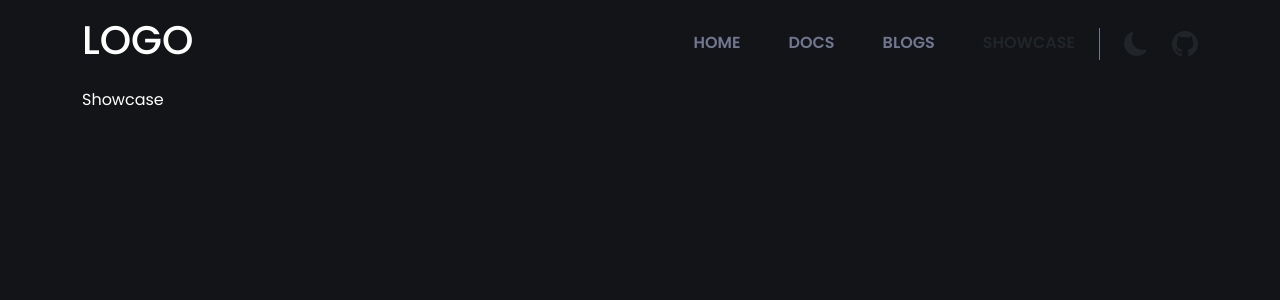
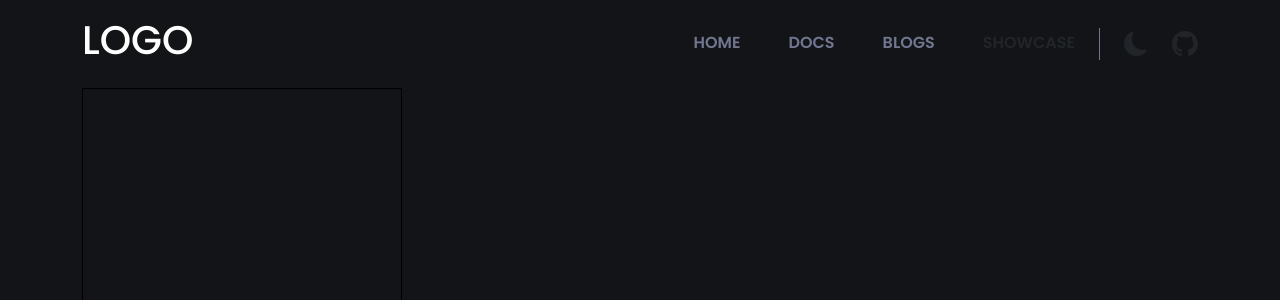
Before and after one commit to lugh-tuatha/FusionUI, a React (Vite) app: page /showcase in a window 1280 px wide. Shown: the top 300 px of the page. Built offline with nearby package versions, Linux system fonts and the light colour scheme.

Commit message:
fix: spacing of footer, add: thumb components

```diff
--- a/src/App.jsx
+++ b/src/App.jsx
@@ -5,7 +5,7 @@ import Header from './components/header'
 import Button from './components/button'
 import Searchbar from './components/searchbar'
 import Footer from './components/footer'
-import Cholo from './components/cholo'
+
 function App() {
   return (
     <>
@@ -21,7 +21,6 @@ function App() {
             </div>
           </div>
         </section>
-        <Cholo />
       </div>
       <div>
         <Footer />
--- a/src/components/cholo/index.jsx
+++ /dev/null
@@ -1,17 +0,0 @@
-import React from 'react'
-import './cholo.css'
-
-function Cholo() {
-  return (
-    <>
-      <div className="container-fluid">
-        choloasdasdasdasdasd
-        <div>
-
-        </div>
-      </div>
-    </>
-  )
-}
-
-export default Cholo
--- a/src/components/footer/footer.css
+++ b/src/components/footer/footer.css
@@ -2,53 +2,60 @@
   margin: 0;
 }
 
-.footer{
+.footer {
   background-color: var(--bg-dark-2);
   position: relative;
   bottom: 0;
   padding: 4rem 0;
 }
 
-.footer a{
+.footer a {
   color: var(--text-color-3);
 }
 
-.footer .info{
+.footer .info {
   background-color: gray;
   border-radius: .25rem;
 }
 
-.footer .info img{
+.footer .info img {
   border-radius: 50%;
   width: 10rem;
 }
 
-.footer .links p{
+.footer .links p {
   line-height: 2rem;
 }
 
-.footer .devs p{
+.footer .devs p {
   line-height: 2rem;
 }
 
-.footer .who-are-we{
+.footer .who-are-we {
+  width: 40rem;
   border-right: 1px solid #575757;
 }
 
-.footer .contact{
+.footer .contact {
   margin-left: 10rem;
 }
 
-.footer .contact form{
+.footer .contact form {
   background-color: #D9D9D9;
+  border-radius: .25rem;
 }
 
 .footer input,
-.footer textarea{
+.footer textarea {
   border-radius: .25rem;
+  padding-left: 1rem;
 }
 
-.footer .contact input{
+.footer textarea {
+  padding-top: .5rem;
+}
+
+.footer .contact input {
   height: 2.25rem;
 }
 
--- a/src/components/footer/index.jsx
+++ b/src/components/footer/index.jsx
@@ -6,8 +6,8 @@ import * as AiIcons from "react-icons/ai";
 function Footer() {
   return (
     <div className='w-100 footer'>
-      <div className="row">
-        <div className="col-lg-4 who-are-we">
+      <div className="d-flex justify-content-center">
+        <div className="who-are-we">
           <h3 className='fw-bold text-center'>Who are we ?</h3>
 
           <div className='info mt-2 w-75 mx-auto'>
@@ -30,7 +30,7 @@ function Footer() {
           </div>
         </div>
 
-        <div className="col-lg-7 ms-5 d-flex">
+        <div className="ms-5 d-flex">
           <div>
             <h3 className='fw-bold'>Quick Links</h3>
             <div>
--- /dev/null
+++ b/src/components/showcase-thumb/index.jsx
@@ -0,0 +1,12 @@
+import React from 'react'
+import './showcase-thumb.css'
+
+function ShowcaseThumb() {
+  return (
+    <div className='thumb-container'>
+
+    </div>
+  )
+}
+
+export default ShowcaseThumb
--- /dev/null
+++ b/src/components/showcase-thumb/showcase-thumb.css
@@ -0,0 +1,5 @@
+.thumb-container{
+  height: 20rem;
+  width: 20rem;
+  border: 1px solid black;
+}
--- a/src/pages/Showcase.jsx
+++ b/src/pages/Showcase.jsx
@@ -1,11 +1,12 @@
 import React from 'react'
 import Header from '../components/header'
+import ShowcaseThumb from '../components/showcase-thumb'
 
 function Showcase() {
   return (
     <div className='container'>
       <Header />
-      <p>Showcase</p>
+      <ShowcaseThumb />
     </div>
   )
 }
```
Also changed, not shown: src/components/cholo/cholo.css (deleted).
